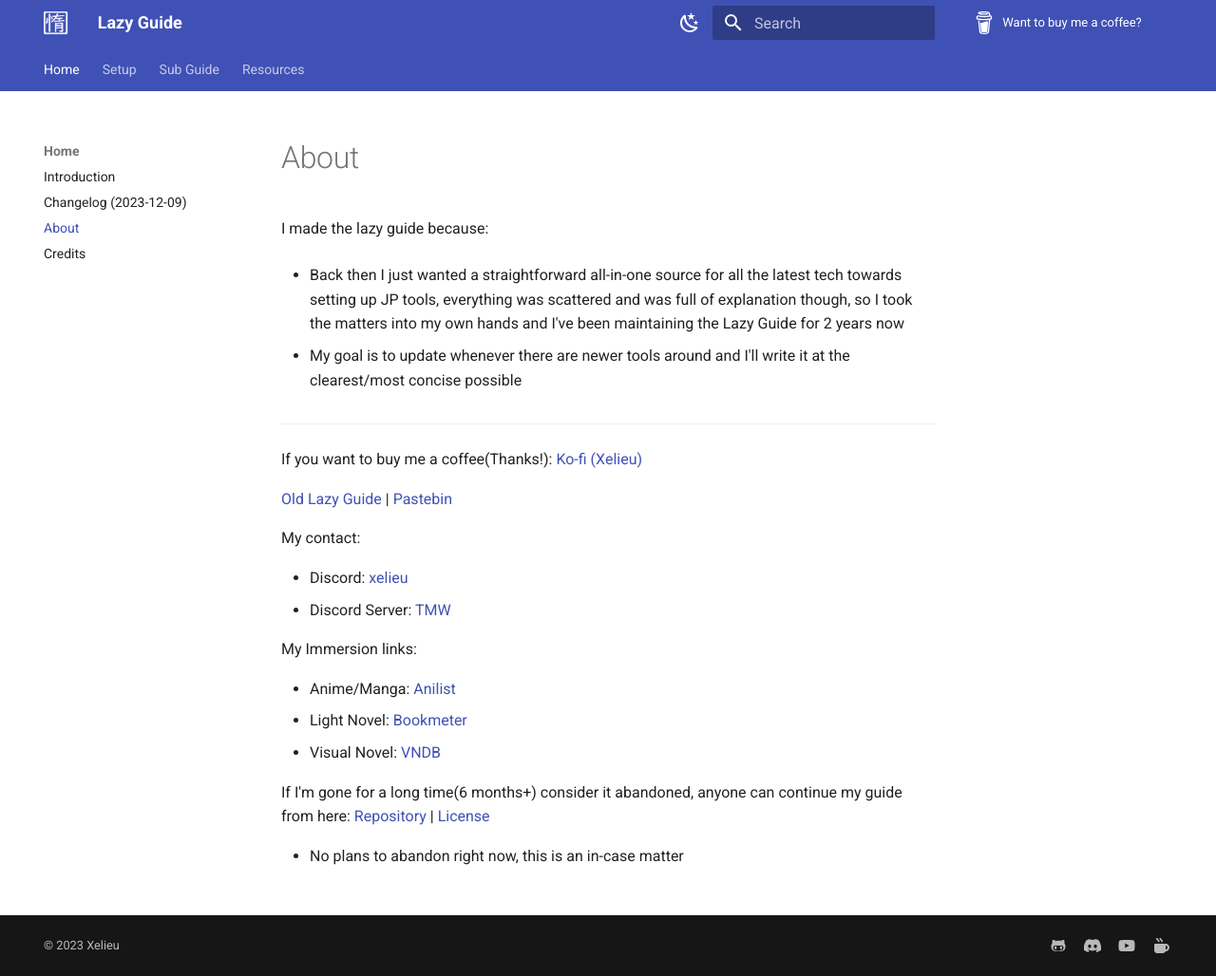
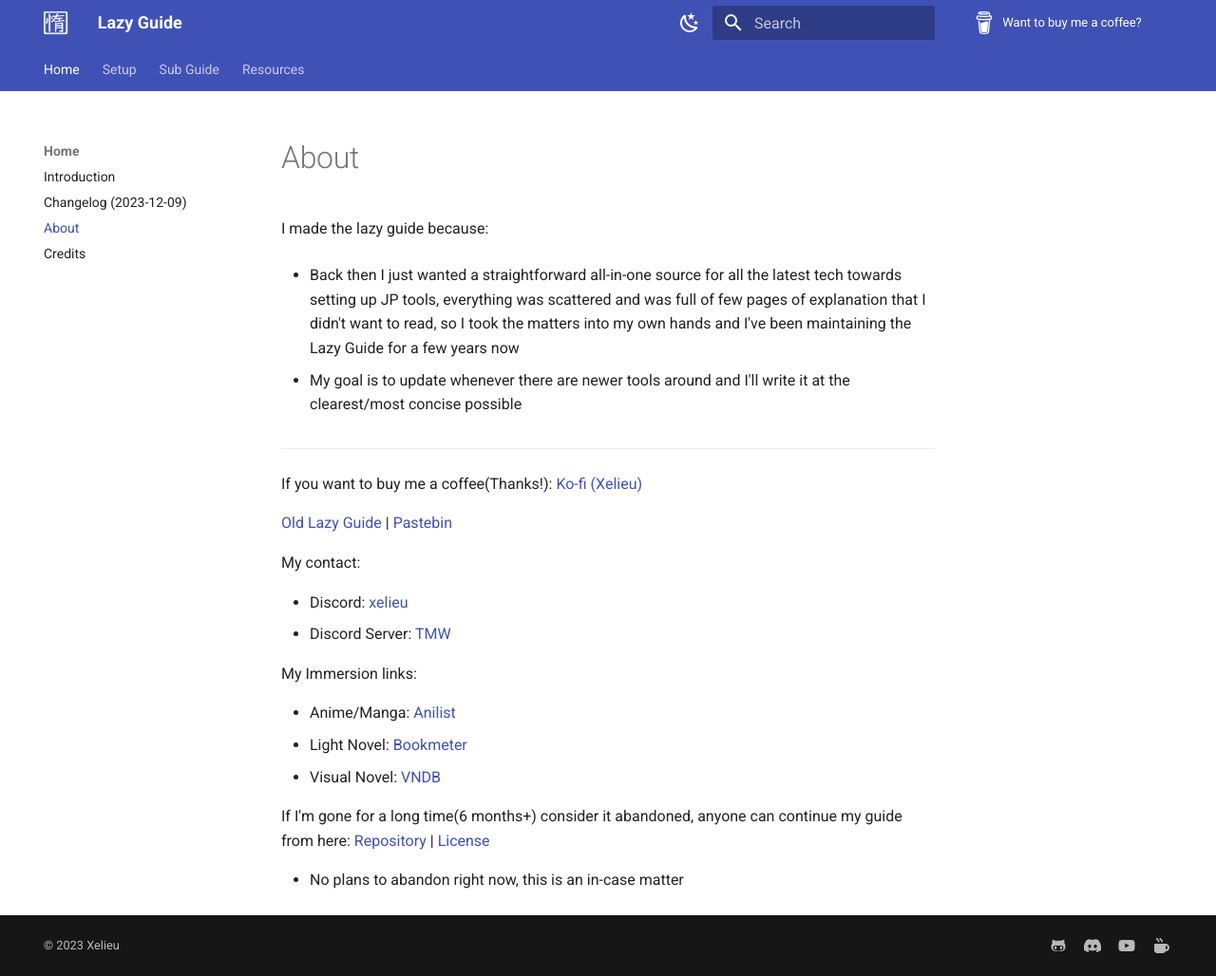
Before and after one commit to Xelieu/xelieu.github.io, an MkDocs documentation site: the page built from docs/jp-lazy-guide/about.md, in a window 1280 px wide and 1028 px high. Shown: the whole window at 95% size. Built offline with MkDocs 1.6.1 and Material for MkDocs 9.7.7, drawn with Linux system fonts in a browser that asks for light colours.

Commit message:
$updated info

```diff
--- a/docs/jp-lazy-guide/about.md
+++ b/docs/jp-lazy-guide/about.md
@@ -6,7 +6,7 @@ hide:
 
 I made the lazy guide because:
 
-- Back then I just wanted a straightforward all-in-one source for all the latest tech towards setting up JP tools, everything was scattered and was full of explanation though, so I took the matters into my own hands and I've been maintaining the Lazy Guide for 2 years now
+- Back then I just wanted a straightforward all-in-one source for all the latest tech towards setting up JP tools, everything was scattered and was full of few pages of explanation that I didn't want to read, so I took the matters into my own hands and I've been maintaining the Lazy Guide for a few years now
 
 - My goal is to update whenever there are newer tools around and I'll write it at the clearest/most concise possible
 
```
